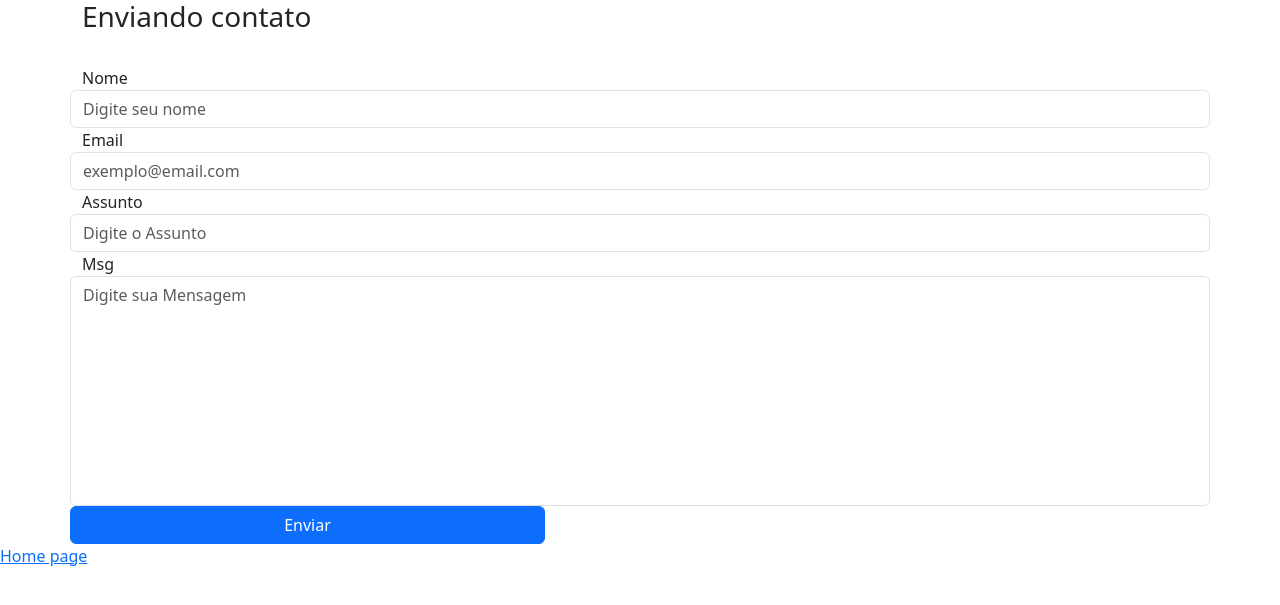
After one commit to luhdias-png/Estudo-Flask, a Flask app: page /contato in a window 1280 px wide. The commit adds this page. Shown: the top 605 px of the page. Run offline with Flask 3, Linux system fonts and the light colour scheme.

Commit message:
adicionado mais coisas

```diff
--- a/estudo/__init__.py
+++ b/estudo/__init__.py
@@ -5,6 +5,7 @@ from flask_migrate  import Migrate
 app = Flask(__name__)
 app.config ['SQLALCHEMY_DATABASE_URI'] = 'sqlite:///database.db'
 app.config ['SQLALCHEMY_TRACK_MODIFICATIONS'] = False
+app.config ['SECRET_KEY']= "147852369"                          #Token de segurança
 
 database = SQLAlchemy(app)
 migrate = Migrate(app, database)
--- /dev/null
+++ b/estudo/forms.py
@@ -0,0 +1,23 @@
+from flask_wtf import FlaskForm
+from wtforms import StringField, SubmitField, TextAreaField
+from wtforms.validators import DataRequired, Email
+
+from estudo import database
+from estudo.models import Contato
+
+class ContatoForm(FlaskForm):
+    nome = StringField("Nome", validators=[DataRequired()])#StringField = Literalmente campo de caracteristicas ou seja precisa de informacoes do usuario para enviar.
+    email = StringField("Email", validators=[DataRequired(), Email()])
+    assunto = StringField("Assunto", validators=[DataRequired()])
+    msg = TextAreaField("Msg", validators=[DataRequired()])
+    btn_enviar = SubmitField("Enviar")#SubmitFild = Literalmente campo de ENVIO como um botao para enviar algo.
+
+    def save(self):
+        contato = Contato(
+            nome = self.nome.data,
+            email = self.email.data,
+            assunto = self.assunto.data,
+            msg = self.msg.data
+        )
+        database.session.add(contato)
+        database.session.commit()
--- a/estudo/templates/cadastro.html
+++ b/estudo/templates/cadastro.html
@@ -13,7 +13,8 @@
         <input type="checkbox" name="Salvar" id=""> salvar <br>
         <a href="http://">Esqueceu Senha</a>
     </div>
-
+    <hr>
+<a href="{{url_for('homepage')}}">Home page</a>
 
 
 
--- /dev/null
+++ b/estudo/templates/contato.html
@@ -0,0 +1,36 @@
+<!DOCTYPE html>
+<html lang="pt-br">
+<head>
+    <meta charset="UTF-8">
+    <meta name="viewport" content="width=device-width, initial-scale=1.0">
+    <title>Contato</title>
+    <link href="https://cdn.jsdelivr.net/npm/bootstrap@5.3.7/dist/css/bootstrap.min.css" rel="stylesheet" integrity="sha384-LN+7fdVzj6u52u30Kp6M/trliBMCMKTyK833zpbD+pXdCLuTusPj697FH4R/5mcr" crossorigin="anonymous">
+</head>
+<body>
+    <div class="container">
+            <div class="row">
+                <h3>Enviando contato</h3>
+            </div>
+
+            <form action="" method="post" class="row mt-4">
+                {{ form.csrf_token }}
+
+                {{ form.nome.label() }}
+                {{ form.nome(class_="form-control", placeholder="Digite seu nome") }}
+
+                {{ form.email.label() }}
+                {{ form.email(class="form-control", placeholder="exemplo@email.com") }}
+
+                {{ form.assunto.label() }}
+                {{ form.assunto(class="form-control", placeholder="Digite o Assunto") }}
+
+                {{ form.msg.label() }}
+                {{ form.msg(class="form-control", placeholder="Digite sua Mensagem", rows="9", style="resize: none;") }}
+
+                {{ form.btn_enviar(class="btn btn-primary col-5") }}
+            </form>
+    </div>
+    <a href="{{url_for('homepage')}}">Home page</a>
+    <script src="https://cdn.jsdelivr.net/npm/bootstrap@5.3.7/dist/js/bootstrap.bundle.min.js" integrity="sha384-ndDqU0Gzau9qJ1lfW4pNLlhNTkCfHzAVBReH9diLvGRem5+R9g2FzA8ZGN954O5Q" crossorigin="anonymous"></script>
+</body>
+</html>
--- a/estudo/templates/contatos.html
+++ b/estudo/templates/contatos_old.html
@@ -54,6 +54,7 @@
             </form>
     </div>
 
+
     <script src="https://cdn.jsdelivr.net/npm/bootstrap@5.3.7/dist/js/bootstrap.bundle.min.js" integrity="sha384-ndDqU0Gzau9qJ1lfW4pNLlhNTkCfHzAVBReH9diLvGRem5+R9g2FzA8ZGN954O5Q" crossorigin="anonymous"></script>
 </body>
 </html>
--- a/estudo/views.py
+++ b/estudo/views.py
@@ -1,6 +1,7 @@
 from estudo import app, database
-from flask import render_template, url_for, request
+from flask import render_template, url_for, request, redirect
 from estudo.models import Contato
+from estudo.forms import ContatoForm
 
 # A função url_for tem como objetivo gerar URLs dinamicamente com base no nome da função da rota define uma rota para a URL principal ('/')
 @app.route('/')
@@ -16,9 +17,24 @@ def homepage():
 @app.route('/cadastro')
 def cadastro():
     return render_template('cadastro.html')
+#---------------------------------------------------------------------------------------------------------------------------------------------
+@app.route('/contato', methods=['GET', 'POST'])
+def contato():
+    form = ContatoForm()
+    context = {}
+    if form.validate_on_submit():
+        form.save()
+        return redirect(url_for('homepage'))
 
-@app.route('/contatos', methods = ['GET','POST'])
-def contatos():
+
+
+
+
+    return render_template('contato.html', context=context, form=form)
+
+#---------------------------------------------------------------------------------------------------------------------------------------------
+@app.route('/contatos_old', methods = ['GET','POST'])
+def contatos_old():
     context = {}
     if request.method == 'GET':
         pesquisa = request.args.get('pesquisa')
@@ -38,4 +54,4 @@ def contatos():
         )
         database.session.add(contato)
         database.session.commit()
-    return render_template('contatos.html', context=context)
+    return render_template('contatos_old.html', context=context)
```
Also changed, not shown: estudo/templates/index.html (+8 -8 lines), instance/database.db, 1 other file.
